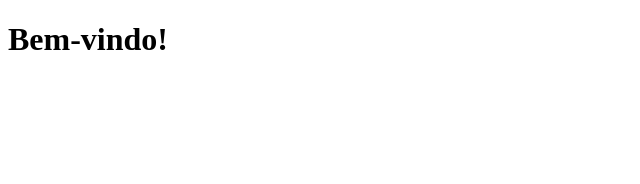
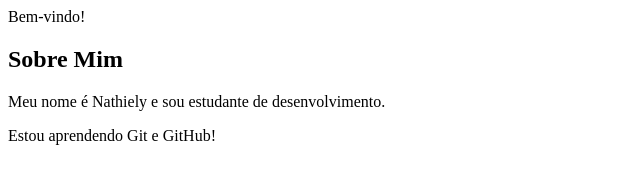
Before and after one commit to NathielyArrudaQuerobim/minha-pagina-pessoal, a plain HTML site: page index.html in a window 1280 px wide. Shown: the whole page, without its empty margins (0-640 px from the left). Drawn offline with Linux system fonts and the light colour scheme.

Commit message:
Update index.html

```diff
--- a/index.html
+++ b/index.html
@@ -4,7 +4,14 @@
     <meta charset="UTF-8">
     <title>Minha Página</title>
 </head>
-<body>
+<body
     <h1>Bem-vindo!</h1>
+
+    <section id="sobre">
+        <h2>Sobre Mim</h2>
+        <p>Meu nome é Nathiely e sou estudante de desenvolvimento.</p>
+        <p>Estou aprendendo Git e GitHub!</p>
+    </section>
+
 </body>
 </html>
```
